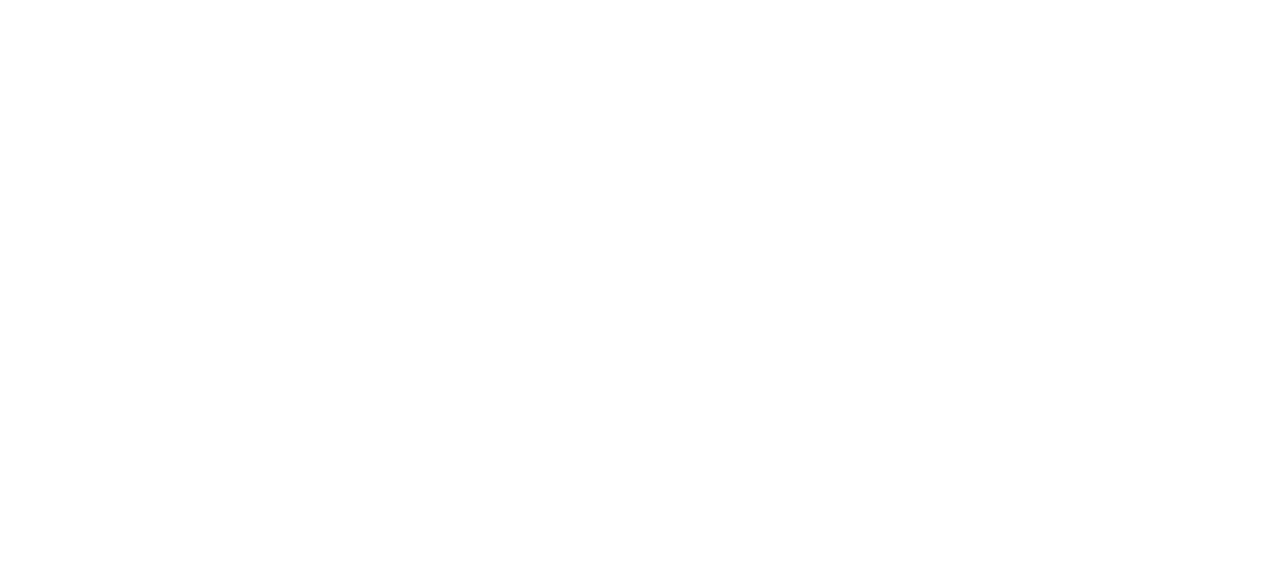
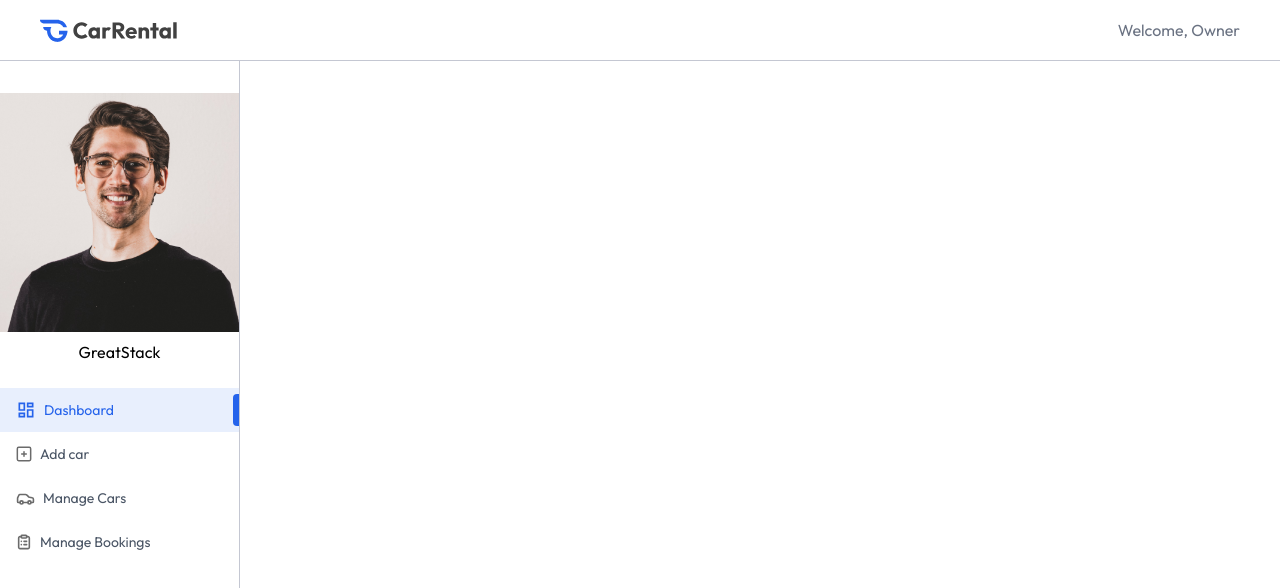
Before and after one commit to Devnehate/Car-Rental-App, a React (Vite) app in the folder client/: page /owner in a window 1280 px wide. Before the commit this address had no page. Shown: the top 588 px of the page. Built offline with nearby package versions, Linux system fonts and the light colour scheme; a web font is replaced by a local one.

Commit message:
Add owner dashboard structure with routing; implement Layout, Dashboard, AddCar, ManageCars, ManageBookings, NavbarOwner, Sidebar, and Title components

```diff
--- a/client/src/App.jsx
+++ b/client/src/App.jsx
@@ -7,6 +7,11 @@
 import Cars from './Pages/Cars';
 import MyBookings from './Pages/MyBookings';
 import Footer from './components/Footer';
+import Layout from './Pages/owner/Layout';
+import Dashboard from './Pages/owner/Dashboard';
+import AddCar from './Pages/owner/AddCar';
+import ManageCars from './Pages/owner/ManageCars';
+import ManageBookings from './Pages/owner/ManageBookings';
 
 const App = () => {
 
@@ -22,6 +27,14 @@
         <Route path='/car-details/:id' element={<CarDetails />} />
         <Route path='/cars' element={<Cars />} />
         <Route path='/my-bookings' element={<MyBookings />} />
+        <Route path='/owner' element={<Layout />} >
+          <Route index element={<Dashboard />} />
+          <Route path="Add-car" element={<AddCar />} />
+          <Route path="manage-cars" element={<ManageCars />} />
+          <Route path="manage-bookings" element={<ManageBookings />} />
+
+        </Route>
+
       </Routes>
 
       {!isOwnerPath && <Footer />}
--- /dev/null
+++ b/client/src/Pages/owner/AddCar.jsx
@@ -0,0 +1,11 @@
+import React from 'react'
+
+const AddCar = () => {
+  return (
+      <div>
+
+    </div>
+  )
+}
+
+export default AddCar
--- /dev/null
+++ b/client/src/Pages/owner/Dashboard.jsx
@@ -0,0 +1,11 @@
+import React from 'react'
+
+const Dashboard = () => {
+  return (
+      <div>
+
+    </div>
+  )
+}
+
+export default Dashboard
--- /dev/null
+++ b/client/src/Pages/owner/Layout.jsx
@@ -0,0 +1,19 @@
+import React from 'react'
+import NavbarOwner from '../../components/owner/NavbarOwner'
+import { Outlet } from 'react-router-dom'
+import Sidebar from '../../components/owner/Sidebar'
+
+
+const Layout = () => {
+  return (
+      <div className='flex flex-col'>
+      <NavbarOwner />
+      <div className='flex'>
+        <Sidebar />
+        <Outlet />
+      </div>
+    </div>
+  )
+}
+
+export default Layout
--- /dev/null
+++ b/client/src/Pages/owner/ManageBookings.jsx
@@ -0,0 +1,11 @@
+import React from 'react'
+
+const ManageBookings = () => {
+  return (
+    <div>
+
+    </div>
+  )
+}
+
+export default ManageBookings
--- /dev/null
+++ b/client/src/Pages/owner/ManageCars.jsx
@@ -0,0 +1,11 @@
+import React from 'react'
+
+const ManageCars = () => {
+  return (
+      <div>
+
+    </div>
+  )
+}
+
+export default ManageCars
--- /dev/null
+++ b/client/src/components/owner/NavbarOwner.jsx
@@ -0,0 +1,19 @@
+import React from 'react'
+import { assets, dummyCarData } from '../../assets/assets'
+import { Link } from 'react-router-dom';
+
+const NavbarOwner = () => {
+
+    const user = dummyCarData;
+
+  return (
+      <div className='flex items-center justify-between px-6 md:px-10 py-4 text-gray-500 border-b border-borderColor relative transition-all'>
+          <Link to='/'>
+              <img src={assets.logo} alt="" className='h-7' />
+          </Link>
+          <p>Welcome, {user.name || "Owner"}</p>
+    </div>
+  )
+}
+
+export default NavbarOwner
--- /dev/null
+++ b/client/src/components/owner/Sidebar.jsx
@@ -0,0 +1,47 @@
+import React, { useState } from 'react'
+import { assets, dummyUserData, ownerMenuLinks } from '../../assets/assets';
+import { NavLink, useLocation } from 'react-router-dom';
+
+const Sidebar = () => {
+
+    const user = dummyUserData;
+    const location = useLocation();
+    const [image, setImage] = useState('');
+
+    const updateImage = async () => {
+        user.image = URL.createObjectURL(image);
+        setImage('');
+    }
+
+    return (
+        <div className='relative min-h-screen md:flex flex-col items-center pt-8 max-w-13 md:max-w-60 w-full border-r border-borderColor text-sm'>
+            <div className='group relative'>
+                <label htmlFor="image">
+                    <img src={image ? URL.createObjectURL(image) : user?.image || 'https://unsplash.com/photos/a-close-up-of-a-toy-head-on-a-blue-background-TzNkpbppI2Q'} alt="" />
+                    <input type="file" id="image" accept="image/*" hidden onChange={(e) => setImage(e.target.files[0])} />
+                    <div className='absolute hidden top-0 right-0 left-0 bottom-0
+                    bg-black/10 rounded-full group-hover:flex justify-center items-center cursor-pointer'>
+                        <img src={assets.edit_icon} alt="" />
+                    </div>
+                </label>
+            </div>
+            {image && (
+                <button className='absolute top-0 flex p-2 gap-1 bg-primary/10 text-primary cursor-pointer'>Save <img src={assets.check_icon} width={13} alt="" onClick={updateImage} /></button>
+            )}
+            <p className='mt-2 text-base max-md:hidden'>{user?.name}</p>
+            <div className='w-full'>
+                {ownerMenuLinks.map((link, index) => (
+                    <NavLink key={index} to={link.path} className={`relative flex items-center gap-2 w-full py-3 pl-4 first:mt-6 ${link.path === location.pathname ? 'bg-primary/10 text-primary' : 'text-gray-600'}`}>
+                        <img src={link.path === location.pathname ? link.coloredIcon : link.icon} alt="car icon" />
+                        <span className='max-md:hidden'>{link.name}</span>
+                        <div className={`${link.path === location.pathname && 'bg-primary'} w-1.5 h-8 rounded-l right-0 absolute`}>
+
+                        </div>
+                    </NavLink>
+                ))}
+            </div>
+        </div>
+    )
+}
+
+export default Sidebar
--- /dev/null
+++ b/client/src/components/owner/Title.jsx
@@ -0,0 +1,12 @@
+import React from 'react'
+
+const Title = ({ title, subtitle }) => {
+    return (
+        <>
+            <h1 className='font-medium text-3xl'>{title}</h1>
+            <p className='text-sm md:text-base text-gray-500/90 mt-2 max-w-156'>{subtitle}</p>
+        </>
+    )
+}
+
+export default Title
```
